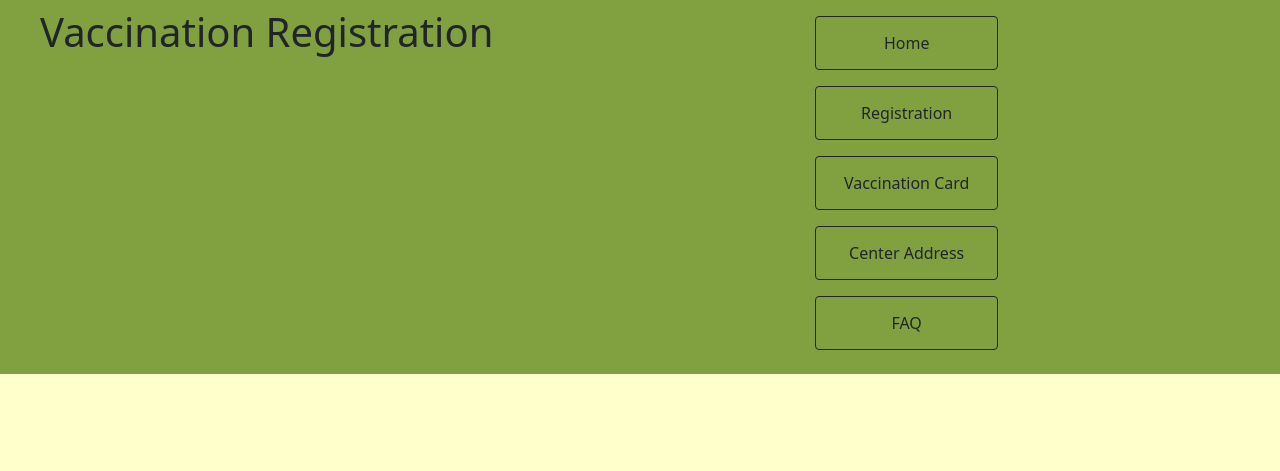
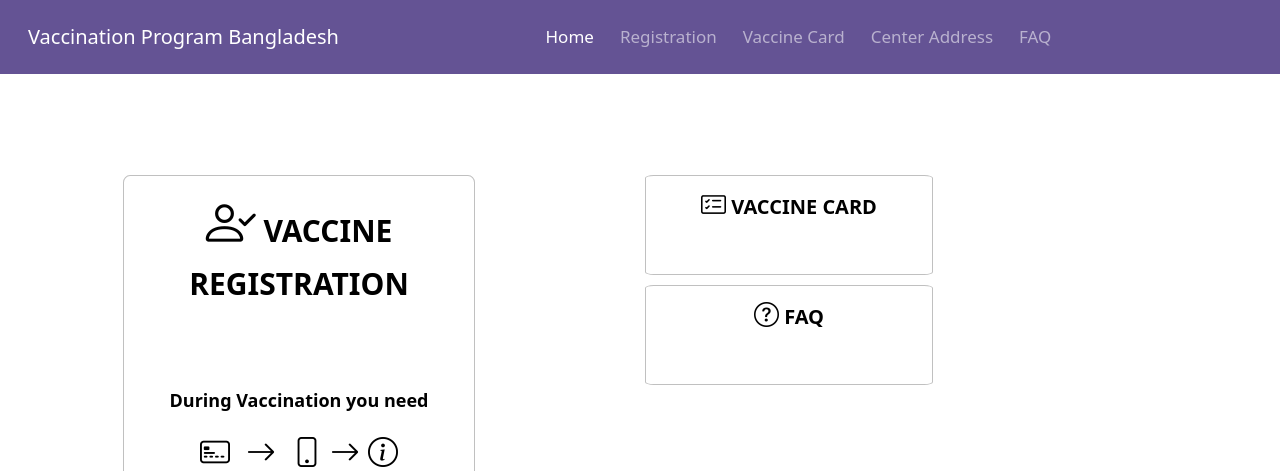
Before and after one commit to RezuanChowdhuryRifat/Vaccination_Registration_Website, a Django app: template templates/home.html in a window 1280 px wide. Shown: the top 471 px of the page. Run offline with Django 3.2, Linux system fonts and the light colour scheme; the template is opened without the code that fills it, so the values that code supplies are empty; parts of the project's set-up code (start-up, migrations or seed data) failed here and were passed over.

Commit message:
Update index.html
Updated navbar and added noscript warning

```diff
--- a/templates/index.html
+++ b/templates/index.html
@@ -12,21 +12,7 @@
 
     <title> {% block title%} {% endblock%} </title>
 
-    <style type="text/css">
-      body{
-        background-color: #FFFFCC;
-      }
-      .container-fluid{
-        background-color: #81A140;
-      }
-
-      .link-style:hover{
-        text-decoration: underline;
-
-      }
-      .btn-outline-dark:hover{
-        background-color: #4D6226 !important;
-      }
+      <style>
       .card-2, .card-3,.card-1{
         display:block;width:18rem;text-decoration: none;color: black;border:1px solid silver; box-shadow: white 5px;
         height: 100px;font-size: 20px;text-align: center;padding: 10px;margin: 5px; border-radius: 3%;font-weight: 600;background-color: white;
@@ -40,43 +26,80 @@
         background-color:#aec6cf;
       }
 
+      .content{
+        min-height: 380px;
+      }
+      .nav{
+          background-color: #645394;
+      }
+      .nav-div{
+
+          position: sticky;
+          top: 0;
+      }
+      .nav-item{
+        font-size: 17px;
+        padding-right: 10px;
+      }
+      .foot{
+        background-color: #645394;
+        position:relative;
+       bottom: 0;
+       right: 0;
+       left: 0;
+       width: 100%;
+
+      }
+
     </style>
-  <body>
+</head>
+<body class="">
 
-    <div class="container-fluid container-fluid-success">
-      <header>
-        <div class="row">
-          <div class="col-lg-5">
-            <h1 class="text-center py-2">Vaccination Registration</h1>
-          </div>
-          <div class="col-lg-7">
-            <ul class="nav justify-content-center py-3">
-              <div class="d-grid gap-2">
-              <button class="btn btn-outline-dark mb-2">
-              <li class="nav-item"><a class="text-dark nav-link link-style" href="#">Home</a></li>
-              </button>
-              <button class="btn btn-outline-dark mb-2">
-              <li class="nav-item"><a class="text-dark nav-link link-style" href="#">Registration</a></li>
-              </button>
-              <button class="btn btn-outline-dark mb-2">
-              <li class="nav-item"><a class="text-dark nav-link link-style" href="#">Vaccination Card</a></li>
-              </button>
-              <button class="btn btn-outline-dark mb-2">
-              <li class="nav-item"><a class="text-dark nav-link link-style" href="#">Center Address</a></li>
-              </button>
-              <button class="btn btn-outline-dark mb-2">
-              <li class="nav-item"><a class="text-dark nav-link link-style" href="#">FAQ</a></li>
-              </button>
-              </div>
-            </ul>
-          </div>
-        </div>
-      </header>
+  <nav class="navbar sticky-top navbar-expand-lg navbar-dark  p-3 nav">
+    <div class="container-fluid nav-div">
+      <a class="navbar-brand" href="/">Vaccination Program Bangladesh</a>
+      <button class="navbar-toggler collapsed" type="button" data-bs-toggle="collapse" data-bs-target="#navbarColor02" aria-controls="navbarColor02" aria-expanded="false" aria-label="Toggle navigation">
+        <span class="navbar-toggler-icon"></span>
+      </button>
+      <div class="navbar-collapse collapse " id="navbarColor02">
+        <ul class="navbar-nav me-auto ms-auto mb-2 mb-lg-0">
+          <li class="nav-item">
+            <a class="nav-link active" aria-current="page" href="/">Home</a>
+          </li>
+
+
+            <li class="nav-item">
+            <a class="nav-link" href="/covidcheck">Registration</a>
+          </li>
+
+          <li class="nav-item">
+            <a class="nav-link" href="/vaccinecard">Vaccine Card</a>
+          </li>
+
+
+          <li class="nav-item">
+              <a class="nav-link" href="/centeraddress">Center Address</a>
+          </li>
+
+          <li class="nav-item">
+            <a class="nav-link" href="/faq">FAQ</a>
+          </li>
+
+        </ul>
+
+      </div>
     </div>
+  </nav>
 
- {% block content %}
+  <noscript>
+  <h4 class="bg-danger" style="text-align:center"> Please trun on JavaScript to use this website properly</h4>
+  </noscript>
 
-  {% endblock content %}
+  <div class="content">
+     {% block content %}
+
+     {% endblock content %}
+  </div>
 
 
 <!--FOOTER-->
```
